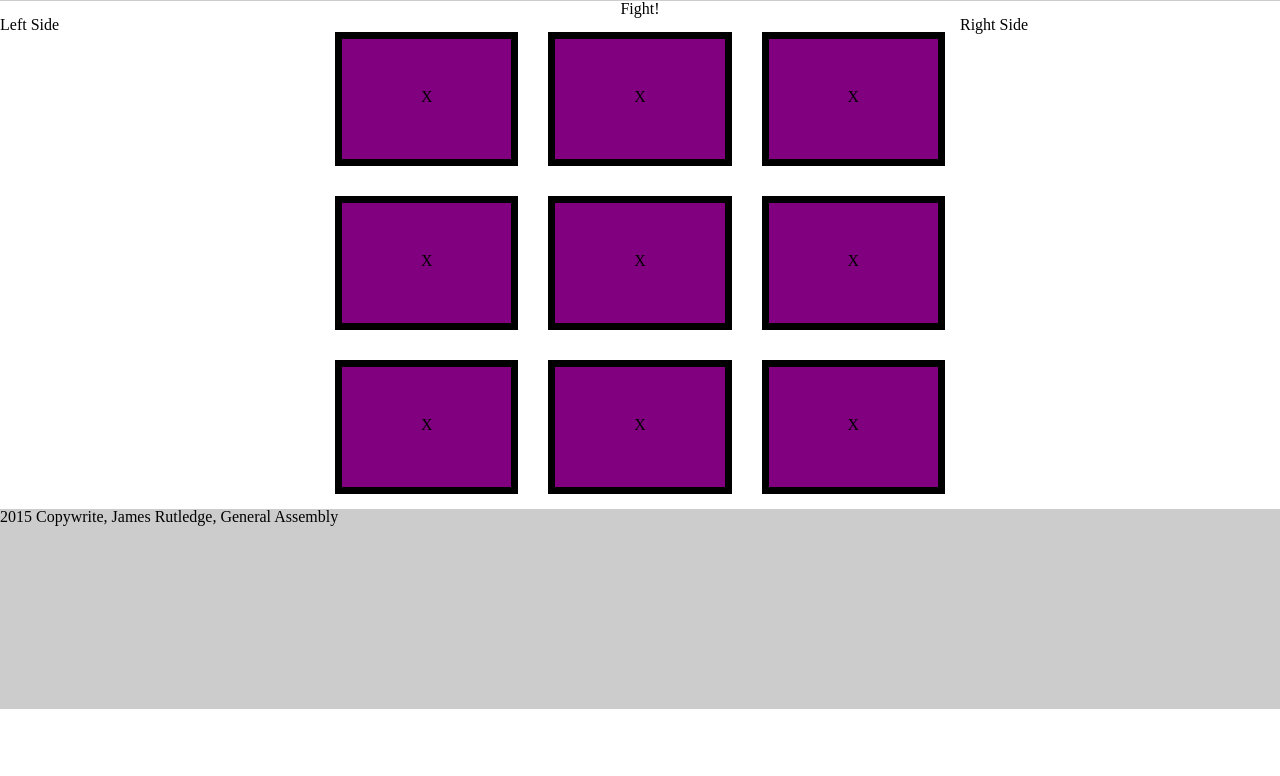
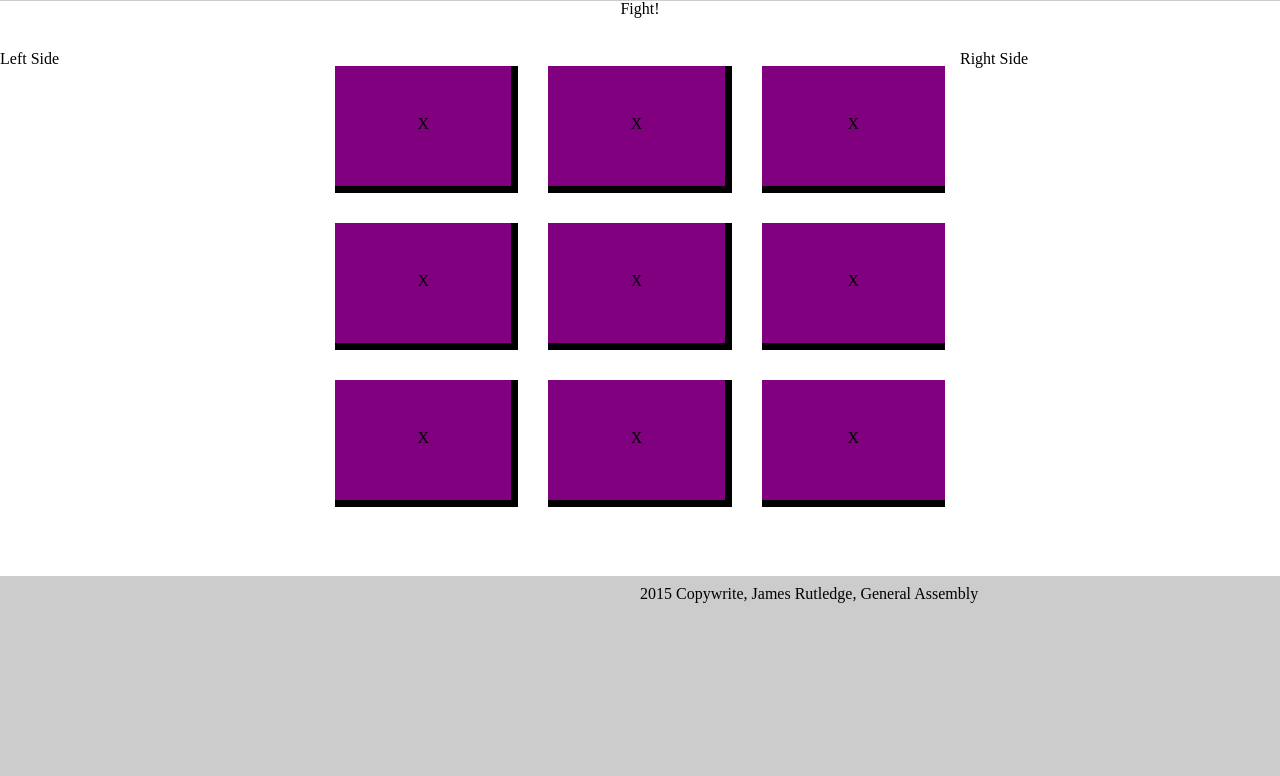
Before and after one commit to James527/tic-tac-toe, a plain HTML site: page v1.1/index.html in a window 1280 px wide. Shown: the part 99-875 px from the top of the page. Before the commit the page ends 808 px from the top, so only its background shows below. Drawn offline with nearby package versions, Linux system fonts and the light colour scheme.

Commit message:
Basic framing is up, styling is funky purple, and started working on JS

```diff
--- a/v1.1/css/style.css
+++ b/v1.1/css/style.css
@@ -8,10 +8,11 @@ body {
 header {
 	background-color: #ccc;
 	height: 100px;
+	text-align: center;
 }
 
-h1, h5 {
-	text-align: center;
+h1 {
+	font-size: 4em;
 }
 
 footer {
@@ -30,6 +31,7 @@ footer {
 
 .row {
 	clear: both;
+	width: 100%;
 }
 
 .column {
@@ -89,11 +91,11 @@ footer {
 –––––––––––––––––––––––––––––––––––––––––––––––––– */
 
 .main-container {
-
 }
 
 .game-container {
-
+	margin: 25px 0;
+	min-height: 500px;
 }
 
 .gameboard {
@@ -103,7 +105,6 @@ footer {
 .cell {
 	background-color: purple;
 	margin: 15px;
-	border: solid #000 7px;
 	text-align: center;
 	min-height: 70px;
 	padding-top: 50px;
@@ -111,4 +112,19 @@ footer {
 
 #round{
 	text-align: center;
+	height: 25px;
 }
+
+#cellA, #cellB, #cellD, #cellE, #cellG, #cellH {
+	border-right: solid #000 7px;
+	border-bottom: solid #000 7px;
+}
+
+#cellC, #cellF, #cellI {
+	border-bottom: solid #000 7px;
+}
+
+footer .column {
+	margin: 10px 0 0 0;
+	float: right;
+}
--- a/v1.1/index.html
+++ b/v1.1/index.html
@@ -42,50 +42,55 @@
 		<div class="row">
 			<div id="round">Fight!</div>
 		</div>
-		<div class="row game-container">
+		<div class="container game-container">
+			<div class="row">
 				<div class="column threeC">Left Side</div>
 					<div class="column sixC">
 						<div class="row container">
 							<div class="row">
 								<div class="column fourC">
-								<div class="cell">X</div>
+									<div class="cell" id="cellA">X</div>
 								</div>
 								<div class="column fourC">
-								<div class="cell">X</div>
+									<div class="cell" id="cellB">X</div>
 								</div>
 								<div class="column fourC">
-								<div class="cell">X</div>
+									<div class="cell" id="cellC">X</div>
 								</div>
 							</div>
 							<div class="row">
 								<div class="column fourC">
-								<div class="cell">X</div>
+									<div class="cell" id="cellD">X</div>
 								</div>
 								<div class="column fourC">
-								<div class="cell">X</div>
+									<div class="cell" id="cellE">X</div>
 								</div>
 								<div class="column fourC">
-								<div class="cell">X</div>
+									<div class="cell" id="cellF">X</div>
 								</div>
 							</div>
 							<div class="row">
 								<div class="column fourC">
-								<div class="cell">X</div>
+									<div class="cell" id="cellG">X</div>
 								</div>
 								<div class="column fourC">
-								<div class="cell">X</div>
+									<div class="cell" id="cellH">X</div>
 								</div>
 								<div class="column fourC">
-								<div class="cell">X</div>
+									<div class="cell" id="cellI">X</div>
 								</div>
 							</div>
 						</div><!-- /End of gameboard -->
 					</div>
 				<div class="column threeC">Right Side</div>
-		</div><!-- /End of Game-Container Row -->
-		<footer class="row">
+			</div>
+		</div><!-- /End of Game-Container -->
+		<footer>
+			<div class="row">
+
 				<div class="column halfC">
 					<span>2015 Copywrite, James Rutledge, General Assembly</span>
+				</div>
 			</div>
 		</footer>
 	</div>
--- a/v1.1/js/script.js
+++ b/v1.1/js/script.js
@@ -0,0 +1,31 @@
+$(document).ready(function() {
+
+	//X & O's Switch
+	var playerOne = 'X';
+	var playerTwo = 'O';
+  var currentPlayer = playerOne;
+
+  function switchPlayer(player) {
+    if (player == 'X') {
+      return currentPlayer = 'O';
+    }
+    else if (player == 'O') {
+      return currentPlayer = 'X';
+    }
+  }
+  // switchPlayer(currentPlayer);
+  // alert(currentPlayer);
+
+	//Game Play Array
+  var cells = { a: '', b: '', c: '', d: '', e: '', f: '', g: '', h: '', i: ''}
+
+
+	//Display Move
+
+	//Event Listener for cell clicks
+
+	//Check for End Game
+
+	//Reset Game
+
+})
```
Lines whose indentation alone changed are shown as unchanged.
